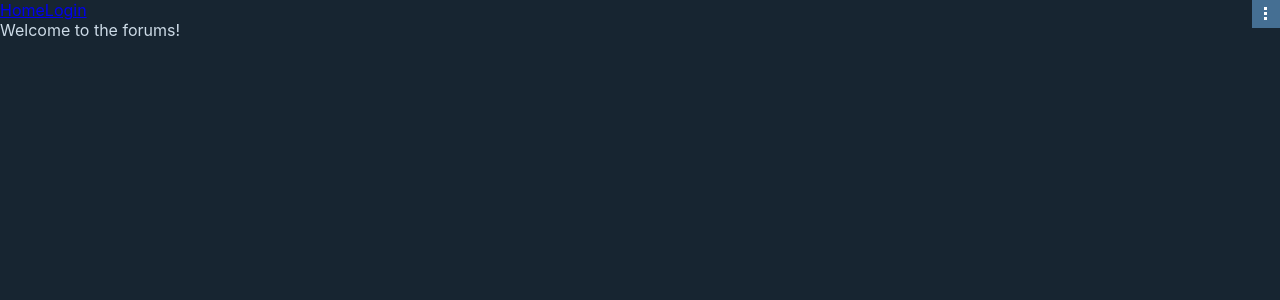
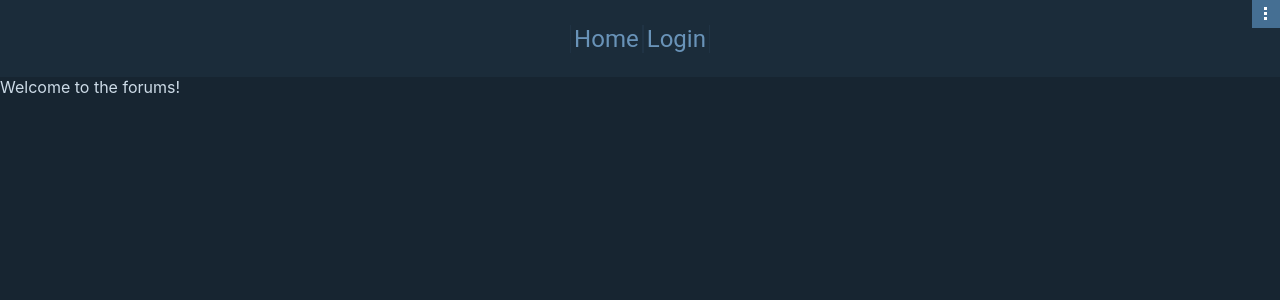
Before and after one commit to Lrd134/portfolio-project, a React (Create React App) app: page /forums in a window 1280 px wide. Shown: the top 300 px of the page. Built offline with nearby package versions, Linux system fonts and the light colour scheme.

Commit message:
stlyed forum navbar

```diff
--- a/src/forums/ForumLayout.js
+++ b/src/forums/ForumLayout.js
@@ -12,15 +12,17 @@ class ForumLayout extends Component {
       this.setState({showOptions: !this.state.showOptions})
     }
     return (
-      <div className="forum-layout">
-        <Link to="/forums">Home</Link>
-        <Link to="/forums/login">Login</Link>
-        <div onClick={showOptions} className="options">
-          <div className="options-style"></div>
-          <div className="options-style"></div>
-          <div className="options-style"></div>
+      <div>
+        <div className="navbar">
+          <Link className="link-layout" to="/forums">Home</Link>
+          <Link to="/forums/login" className="link-layout" >Login</Link>
+          <div onClick={showOptions} className="options">
+            <div className="options-style"></div>
+            <div className="options-style"></div>
+            <div className="options-style"></div>
+          </div>
+          {this.state.showOptions ? <Layout type="hover" /> : null }
         </div>
-        {this.state.showOptions ? <Layout type="hover" /> : null }
         <Outlet/>
       </div>
     )
--- a/src/root/Layout.js
+++ b/src/root/Layout.js
@@ -1,9 +1,7 @@
 import React from 'react';
 import { Outlet } from 'react-router-dom';
 import NavBar from './NavBar';
-function Layout(props = {
-  type: "main"
-}) {
+function Layout(props) {
 
   if (props.type === "main") {
     return (
--- a/src/root/routes.js
+++ b/src/root/routes.js
@@ -6,7 +6,7 @@ import ForumLayout from "../forums/ForumLayout.js";
 const myRoutes = () => {
   return (
     <>
-    <Route path="/" element={<Layout />} >
+    <Route path="/" element={<Layout type="main"/>} >
       <Route exact path="/" element={<Splash />} />
       <Route
         path="*"
```
